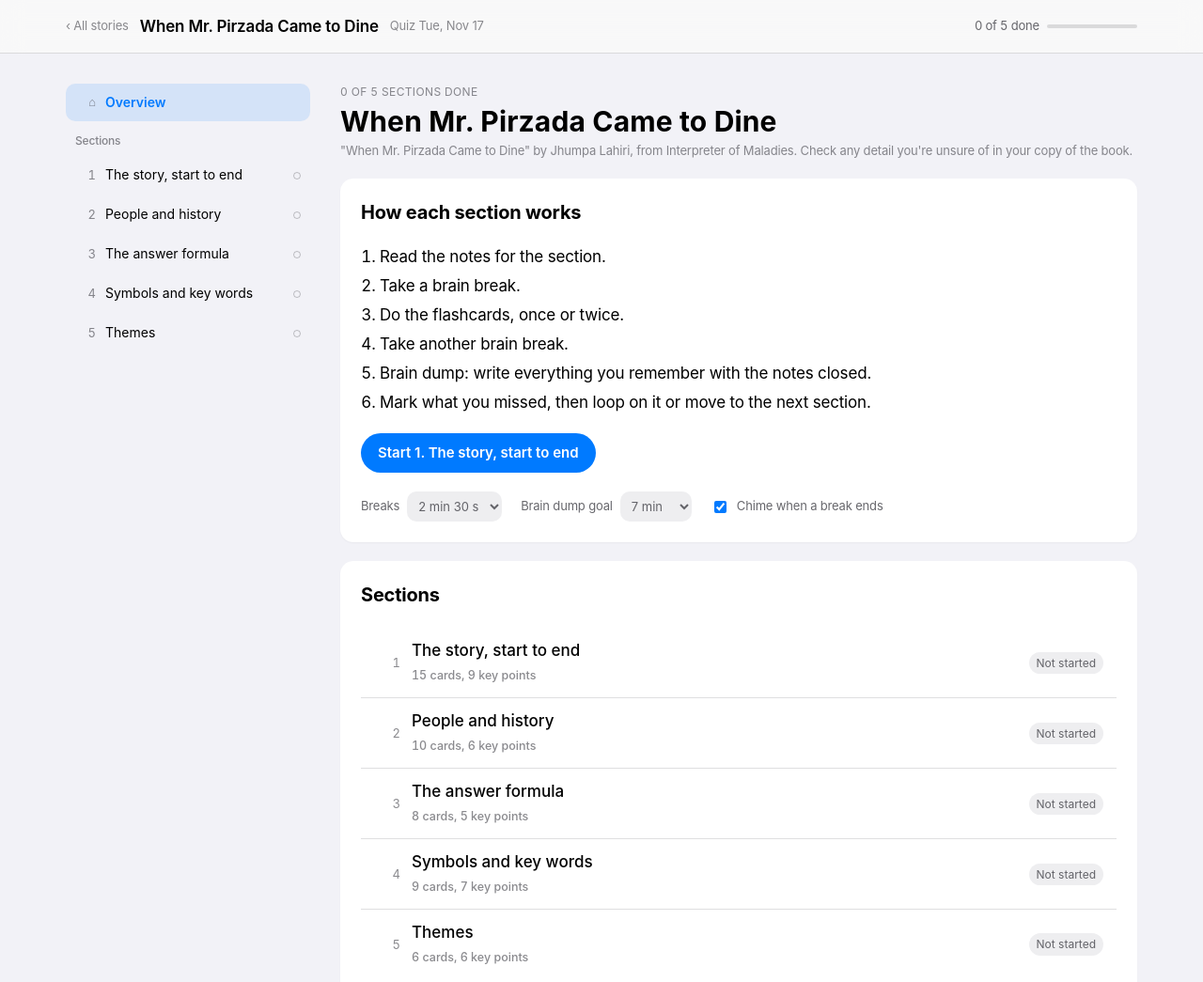
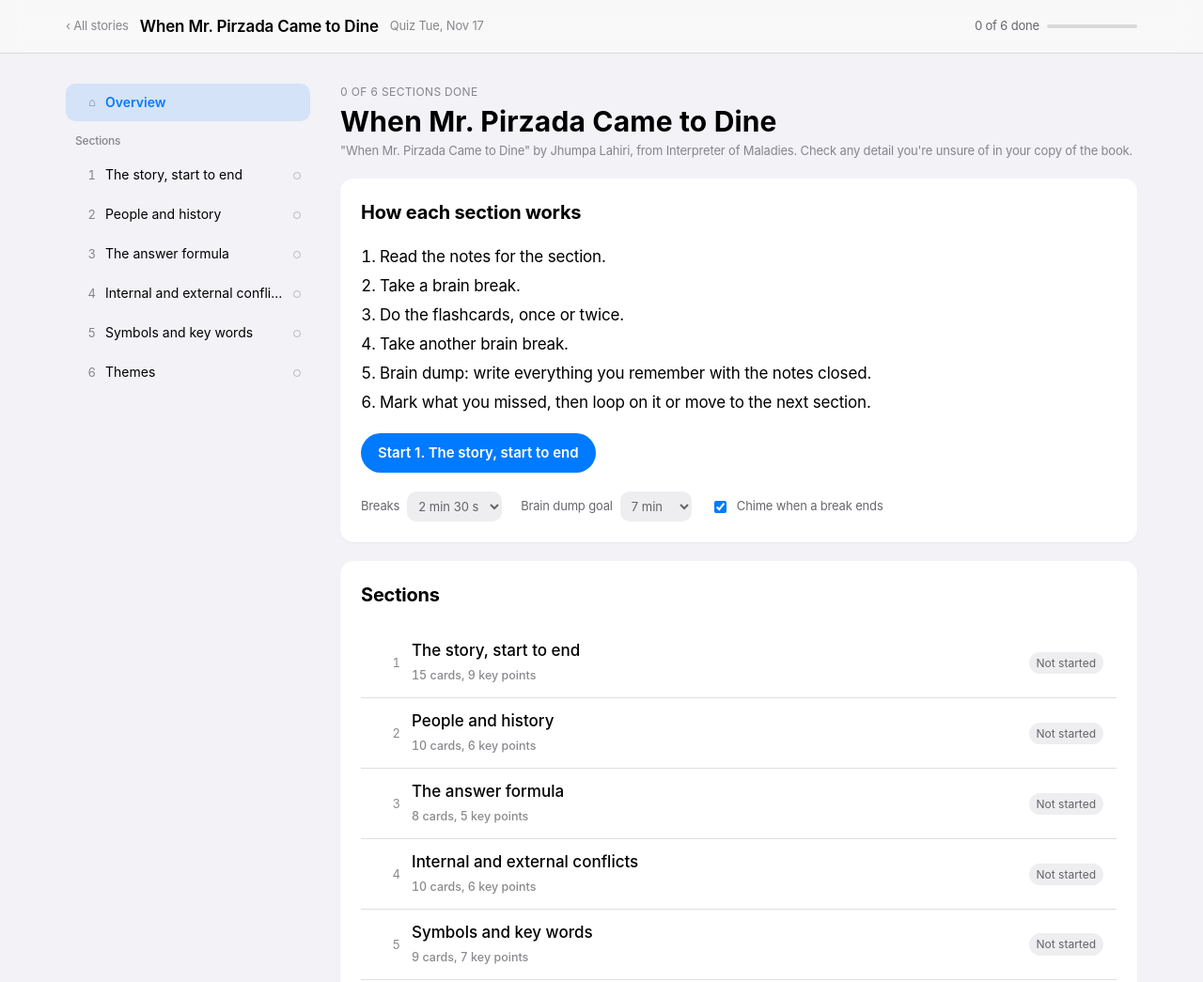
Before and after one commit to CosmeticAura/english, a plain HTML site: page mr-pirzada/index.html in a window 1280 px wide. Shown: the top 1045 px of the page at 94% size. Drawn offline with Linux system fonts and the light colour scheme.

Commit message:
Pirzada: internal and external conflicts

```diff
--- a/mr-pirzada/index.html
+++ b/mr-pirzada/index.html
@@ -672,6 +672,137 @@ const DECK = {
    ]
   },
   {
+   "id": "pconflict",
+   "title": "Internal and external conflicts",
+   "notes": [
+    {
+     "p": "**External conflict** is a fight with something outside a person: another person, a group, a country, nature. **Internal conflict** is a struggle inside someone's own head: fear, guilt, confusion, two feelings pulling in different directions."
+    },
+    {
+     "h": "External conflicts"
+    },
+    {
+     "table": {
+      "head": [
+       "Conflict",
+       "Type",
+       "What it looks like in the story"
+      ],
+      "rows": [
+       [
+        "**East Pakistan vs West Pakistan**",
+        "person vs society (war)",
+        "The 1971 war. Mr. Pirzada's wife and 7 daughters are in Dacca and he doesn't know if they're alive. India joins on Dec 4, it ends Dec 16 with Bangladesh."
+       ],
+       [
+        "**India vs Pakistan (Partition)**",
+        "person vs society",
+        "The 1947 border makes Mr. Pirzada 'not Indian' even though he shares Lilia's family's language and food."
+       ],
+       [
+        "**Lilia vs her school**",
+        "person vs person / society",
+        "Mrs. Kenyon makes Lilia put back the Pakistan book. School teaches the American Revolution and ignores the war she watches every night."
+       ],
+       [
+        "**The outside world vs Lilia's safe life**",
+        "person vs society",
+        "The pumpkin is cut when the news breaks and smashed on Halloween; a neighbor calls her an 'Indian witch'."
+       ]
+      ]
+     }
+    },
+    {
+     "h": "Internal conflicts"
+    },
+    {
+     "table": {
+      "head": [
+       "Who",
+       "Struggle inside",
+       "How it shows"
+      ],
+      "rows": [
+       [
+        "**Mr. Pirzada**",
+        "Fear for his family vs staying calm and polite at dinner",
+        "The watch on Dacca time beside his plate; his worry for Lilia on Halloween; he stays with them for the 12 days."
+       ],
+       [
+        "**Lilia**",
+        "Confusion about who counts as Indian and where she belongs",
+        "She can't see why he's 'not Indian'; she's an American kid who is still seen as different."
+       ],
+       [
+        "**Lilia**",
+        "Guilt and helplessness: she's safe, his daughters aren't",
+        "On Halloween she can promise her own safety but not theirs; every night she eats a candy and prays because it's all she can do."
+       ],
+       [
+        "**Lilia** (at the end)",
+        "Happy his family is safe, sad he's gone",
+        "She throws the candy away and learns what it means to miss someone so many miles and hours away."
+       ]
+      ]
+     }
+    },
+    {
+     "key": "External conflict ends with the war (Dec 16, Bangladesh, the card says they're safe). Lilia's internal conflict ends differently: she has to learn to live with missing him."
+    }
+   ],
+   "cards": [
+    [
+     "What is an external conflict?",
+     "A struggle with something outside a person: another person, society, a war, nature"
+    ],
+    [
+     "What is an internal conflict?",
+     "A struggle inside someone's mind: fear, guilt, confusion, mixed feelings"
+    ],
+    [
+     "Main external conflict",
+     "The 1971 war between East and West Pakistan; his family is in Dacca"
+    ],
+    [
+     "External conflict from Partition",
+     "The 1947 border makes him 'not Indian' even though he shares their language and food"
+    ],
+    [
+     "External conflict at school",
+     "Mrs. Kenyon makes Lilia put back the Pakistan book"
+    ],
+    [
+     "Mr. Pirzada's internal conflict",
+     "Fear for his family vs staying calm and polite; the watch on Dacca time"
+    ],
+    [
+     "Lilia's internal conflict about identity",
+     "Confused about why he's 'not Indian' and where she belongs"
+    ],
+    [
+     "Lilia's internal conflict on Halloween",
+     "Guilt: she's safe and his daughters aren't"
+    ],
+    [
+     "Lilia's internal conflict at the end",
+     "Happy his family is safe but sad he's gone; she misses him"
+    ],
+    [
+     "How is the external conflict resolved?",
+     "Dec 16 West Pakistan surrenders, Bangladesh; the card says his family is safe"
+    ]
+   ],
+   "points": [
+    "External = outside fight, internal = inside struggle",
+    "War: East vs West Pakistan, family in Dacca",
+    "Partition makes him 'not Indian'",
+    "School ignores the war (Mrs. Kenyon)",
+    "Mr. Pirzada: fear vs calm, the watch",
+    "Lilia: identity, guilt on Halloween, missing him at the end"
+   ],
+   "quizlet": ""
+  },
+  {
    "id": "psymbols",
    "title": "Symbols and key words",
    "quizlet": "",
```
Also changed, not shown: index.html (+1 -1 lines).
